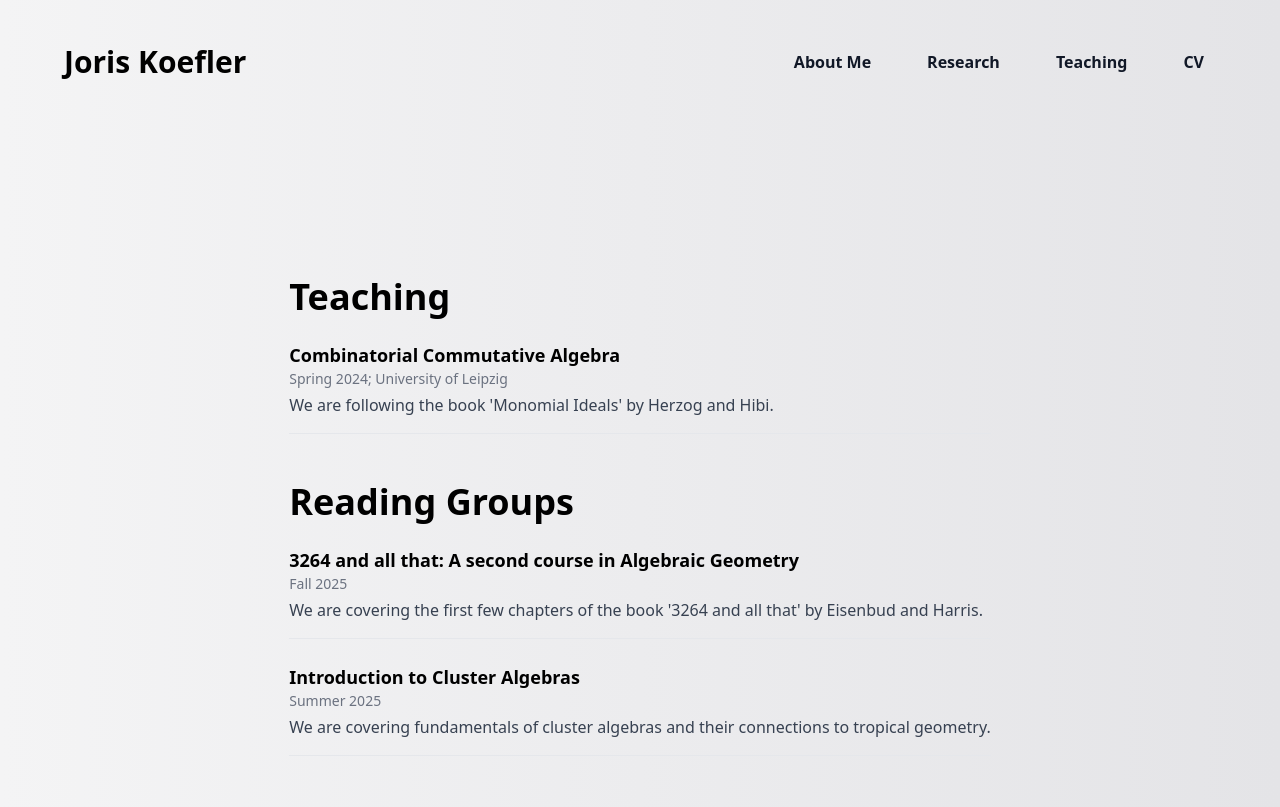
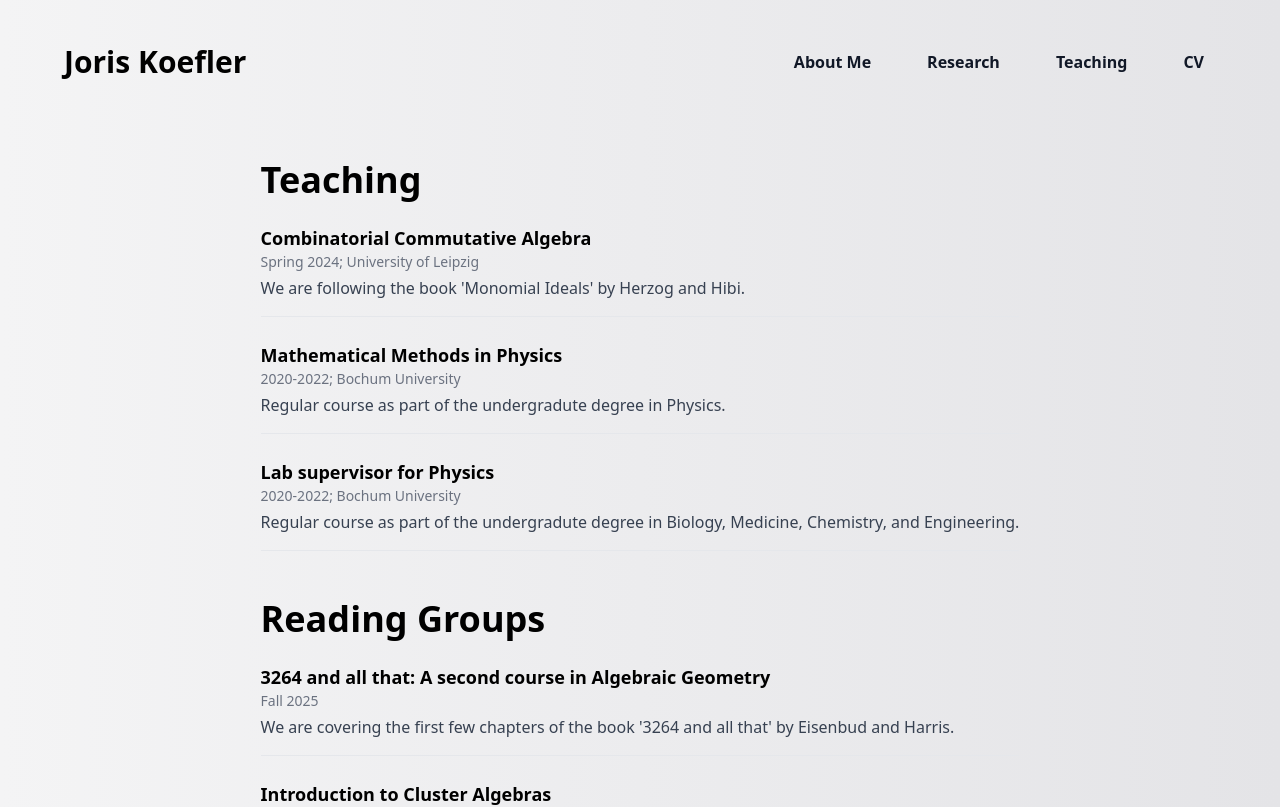
Before and after one commit to jkoefler/academicwebsite, a Next.js app: page /teaching in a window 1280 px wide. Shown: the top 807 px of the page. Built offline with nearby package versions, Linux system fonts and the light colour scheme.

Commit message:
typos and teaching added

```diff
--- a/app/components/ResearchInterest.js
+++ b/app/components/ResearchInterest.js
@@ -48,7 +48,7 @@ export default function ResearchInterest() {
 
       <div className="flex flex-col gap-5">
         <p className="text-balance tracking-wider lg:tracking-normal text-zinc-600 text-lg select-none">
-          My research is in real-algebra geometry, combinatorics and their application to scattering amplitudes in fundamental particles Physics. In particular, I am interested in semi-algebraic sets appearing as positive geometries, such as the amplituhedron, and their adjoint hypersurfaces. I am also part of the {" "}
+          My research is in real-algebraic geometry, combinatorics and their application to scattering amplitudes in fundamental particles Physics. In particular, I am interested in semi-algebraic sets appearing as positive geometries, such as the amplituhedron, and their adjoint hypersurfaces. I am also part of the {" "}
           <Link className="underline font-bold" href="https://positive-geometry.com/">UNIVERSE+</Link> {" "}
            project, where we explore more connections between fundamental Physics and Positive Geometry. I am also a contributor to the Math-AI benchmark{" "} <Link className="underline font-bold" href="https://math.science-bench.ai">science-bench</Link>.
         </p>
--- a/app/components/courses.js
+++ b/app/components/courses.js
@@ -24,6 +24,18 @@ export default function Teaching() {
           date="Spring 2024; University of Leipzig"
           description="We are following the book 'Monomial Ideals' by Herzog and Hibi."
         />
+
+        <TeachingItem
+          title="Mathematical Methods in Physics"
+          date="2020-2022; Bochum University"
+          description="Regular course as part of the undergradute degree in Physics."
+        />
+
+        <TeachingItem
+          title="Lab supervisor for Physics"
+          date="2020-2022; Bochum University"
+          description="Regular course as part of the undergradute degree in Biology, Medicine, Chemistry, and Engineering."
+        />
       </div>
 
       {/* Reading Groups section */}
```
Also changed, not shown: 1 other file (tests, documents, lock files or other folders).
